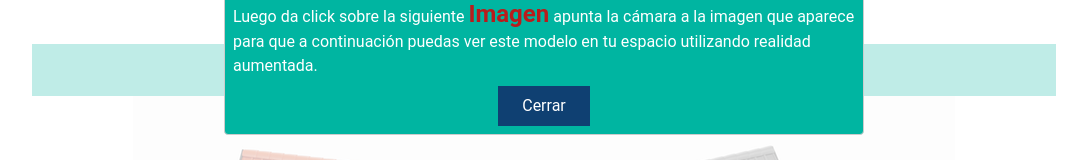
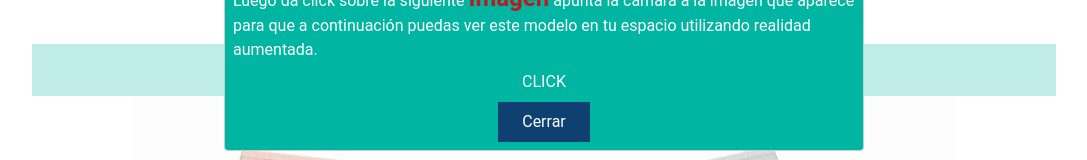
Before and after one commit to RoyMral/ElectricAR, a React (Vite) app: page /tiposolar in a window 1280 px wide. Both pictures are taken after a click on the button "Ver en Realidad Aumentada". Shown: the part 1883-2043 px from the top of the page, without its empty margins (96-1183 px from the left). Built offline with nearby package versions, Linux system fonts and the light colour scheme.

Commit message:
Probando Link

```diff
--- a/src/App.jsx
+++ b/src/App.jsx
@@ -62,7 +62,7 @@ function App() {
         ></Route>
         {/******************* SOLAR **********************/}
         <Route
-          path="https://electricar-page.netlify.app/tiposolar/3dsolarone"
+          path="/tiposolar/3dsolarone"
           element={
             <ARModel
               values={{ x2: 50, y2: 90, z2: -90, scale: 1 }}
--- a/src/Components/Energy/ModelContent.jsx
+++ b/src/Components/Energy/ModelContent.jsx
@@ -53,6 +53,7 @@ function ModelContent(props) {
               puedas ver este modelo en tu espacio utilizando realidad
               aumentada.
             </p>
+            <a href="/tipogeotermica/3dgeotermicaone">CLICK</a>
             <button
               onClick={closeModal}
               className="px-6 py-2 bg-[#0F4072] text-white hover:bg-[#264967] transition-all"
```
